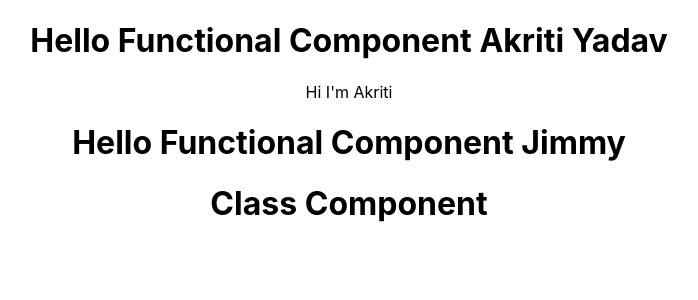
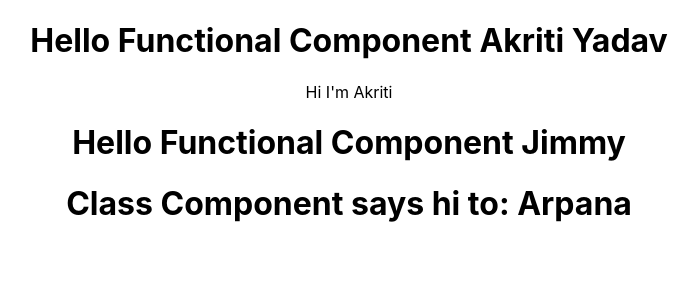
Before and after one commit to 94Akriti/blogIt, a React (Create React App) app: page / in a window 1280 px wide. Shown: the top 300 px of the page, without its empty margins (291-989 px from the left). Built offline with nearby package versions, Linux system fonts and the light colour scheme.

Commit message:
ClassComponent with props reuse

```diff
--- a/src/App.js
+++ b/src/App.js
@@ -11,7 +11,7 @@
         <Header name="Akriti" last="Yadav"/>
         <p>Hi I'm Akriti</p>
         <Header name="Jimmy"/>
-        <CHeader/>
+        <CHeader name="Arpana"/>
       </div>
       );
   }
--- a/src/components/CHeader.js
+++ b/src/components/CHeader.js
@@ -2,7 +2,7 @@
 
 class CHeader extends React.Component{
     render(){
-        return <h1>Class Component</h1>
+        return <h1>Class Component says hi to: {this.props.name}</h1>
     }
 }
 export default CHeader;
```
